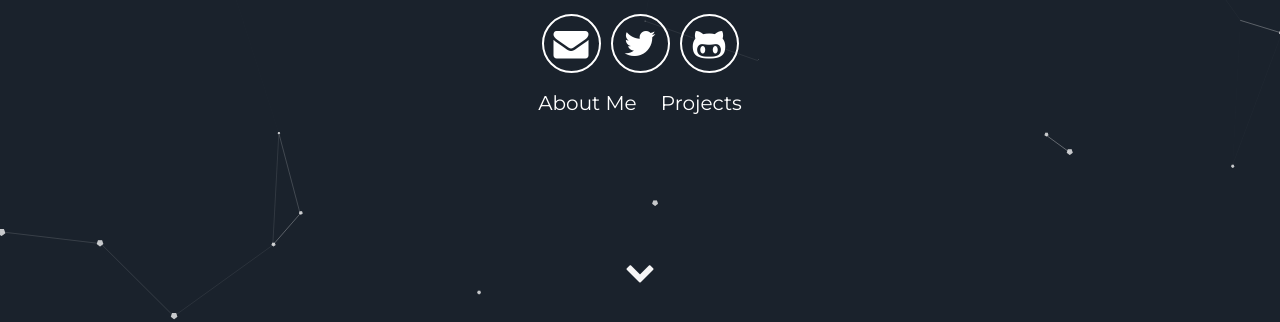
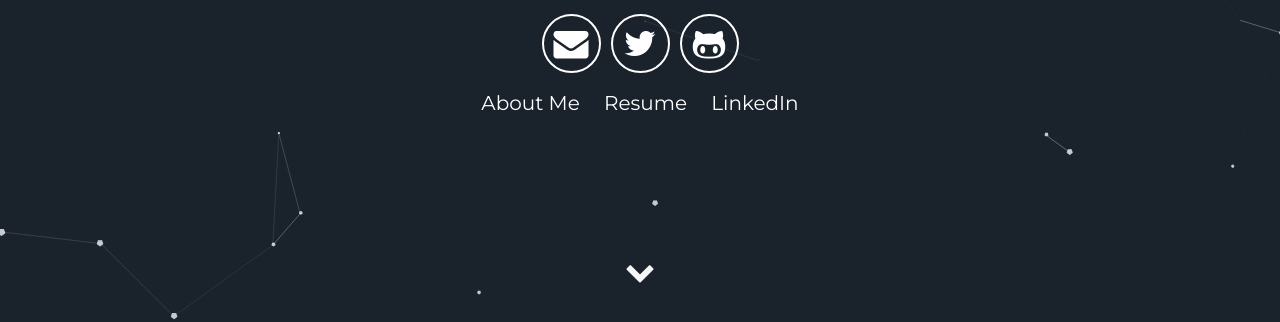
Before and after one commit to bailey/old-personal-website, a Jekyll site: the page built from index.html, in a window 1280 px wide. Shown: the part 560-882 px from the top of the page. Built offline with Jekyll 4.4.1, drawn with Linux system fonts in a browser that asks for light colours.

Commit message:
add resume + linkedin link

```diff
--- a/_includes/header.html
+++ b/_includes/header.html
@@ -12,7 +12,9 @@
       </div>
       <div class="header-links">
         <a class="link" href="#about" data-scroll>About Me</a>
-        <a class="link" href="#projects" data-scroll>Projects</a>
+        <!-- <a class="link" href="#projects" data-scroll>Resume</a> -->
+        <a class="link" href="../assets/BBrooks_Resume.pdf" download="Resume">Resume</a>
+        <a class="link" href="https://www.linkedin.com/in/baileyebrooks" data-scroll>LinkedIn</a>
         <!-- <a class="link" href "#resume" data-scroll></a> -->
       </div>
   </div>
```
Also changed, not shown: _includes/projects.html (line endings or trailing spaces), 1 other file.
